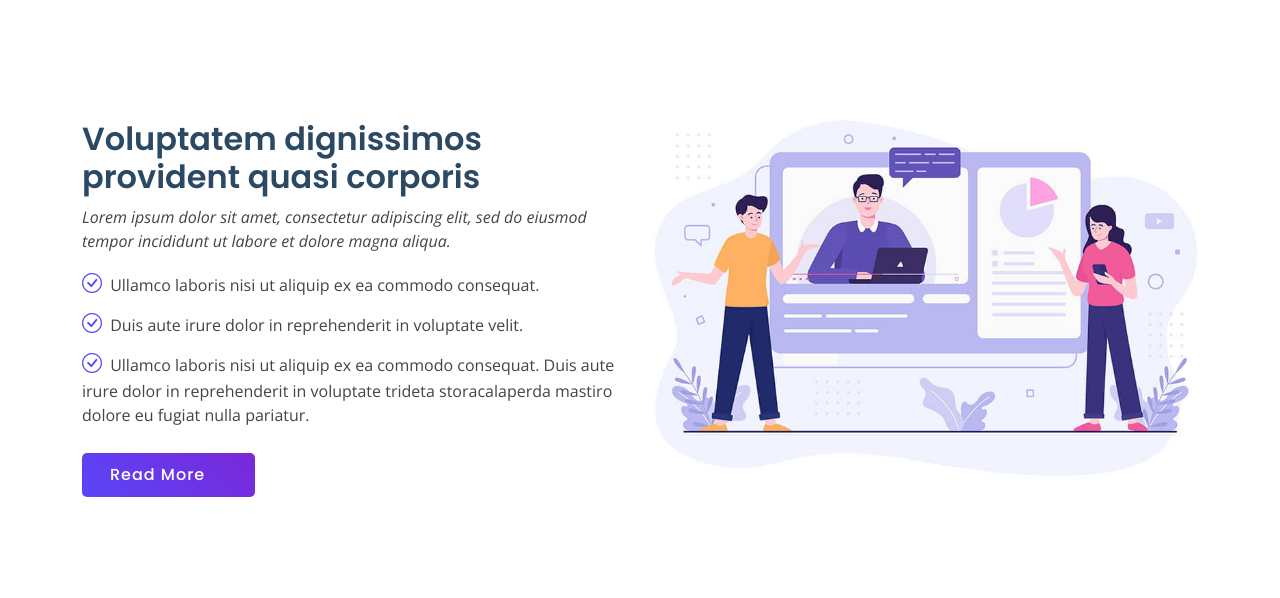
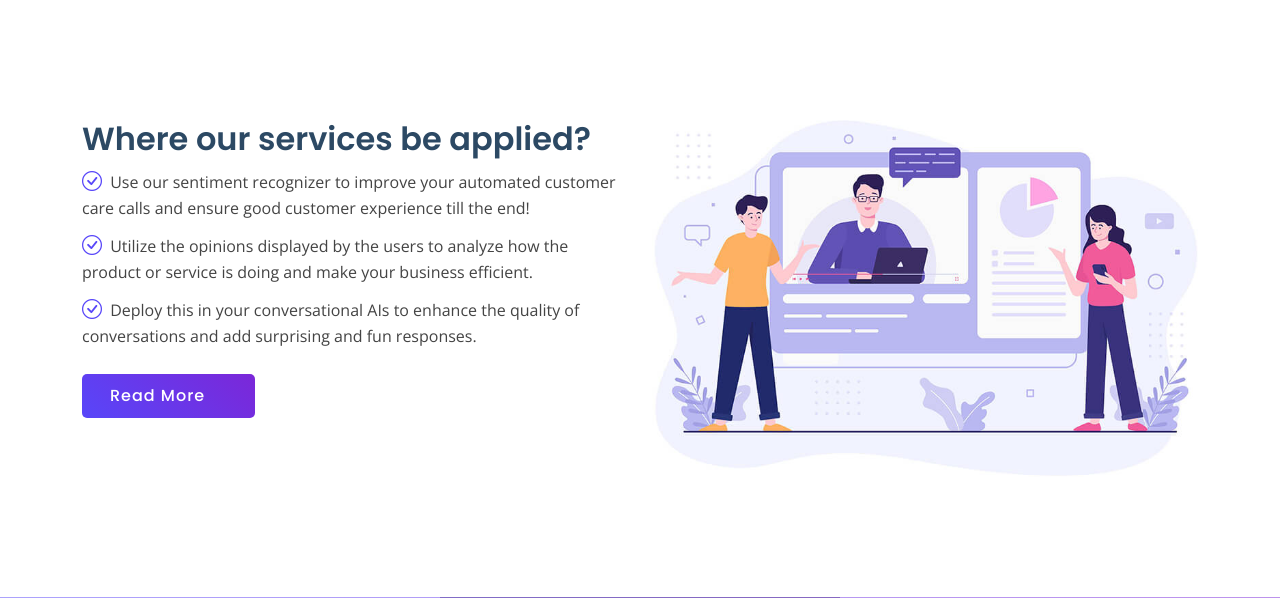
Before and after one commit to Tewatia5355/Capstone-2k21-CPG33, a Django app: page / in a window 1280 px wide. Shown: the part 800-1398 px from the top of the page. Run offline with Django 3.2, Linux system fonts and the light colour scheme; some libraries are stand-ins or nearby versions; grey boxes are pictures that could not be loaded.

Commit message:
updated templates

```diff
--- a/templates/auth/index.html
+++ b/templates/auth/index.html
@@ -89,18 +89,11 @@
             <img src='{% static "assets/images/about.jpg" %}' class="img-fluid" alt="">
           </div>
           <div class="col-lg-6 pt-4 pt-lg-0 order-2 order-lg-1 content" data-aos="fade-right">
-            <h3>Voluptatem dignissimos provident quasi corporis</h3>
-            <p class="fst-italic">
-              Lorem ipsum dolor sit amet, consectetur adipiscing elit, sed do eiusmod tempor incididunt ut labore et
-              dolore
-              magna aliqua.
-            </p>
+            <h3>Where our services be applied?</h3>
             <ul>
-              <li><i class="bi bi-check-circle"></i> Ullamco laboris nisi ut aliquip ex ea commodo consequat.</li>
-              <li><i class="bi bi-check-circle"></i> Duis aute irure dolor in reprehenderit in voluptate velit.</li>
-              <li><i class="bi bi-check-circle"></i> Ullamco laboris nisi ut aliquip ex ea commodo consequat. Duis aute
-                irure dolor in reprehenderit in voluptate trideta storacalaperda mastiro dolore eu fugiat nulla
-                pariatur.</li>
+              <li><i class="bi bi-check-circle"></i> Use our sentiment recognizer to improve your automated customer care calls and ensure good customer experience till the end!</li>
+              <li><i class="bi bi-check-circle"></i> Utilize the opinions displayed by the users to analyze how the product or service is doing and make your business efficient.</li>
+              <li><i class="bi bi-check-circle"></i> Deploy this in your conversational AIs to enhance the quality of conversations and add surprising and fun responses.</li>
             </ul>
             <a href="#" class="read-more">Read More <i class="bi bi-long-arrow-right"></i></a>
           </div>
@@ -150,9 +143,7 @@
 
         <div class="section-title">
           <h2>Contact</h2>
-          <p>Magnam dolores commodi suscipit. Necessitatibus eius consequatur ex aliquid fuga eum quidem. Sit sint
-            consectetur velit. Quisquam quos quisquam cupiditate. Et nemo qui impedit suscipit alias ea. Quia fugiat sit
-            in iste officiis commodi quidem hic quas.</p>
+          <p>Batch 2022, COE</p>
         </div>
 
         <div class="row">
@@ -264,7 +255,7 @@
 
           <div class="col-lg-4 col-md-6 footer-newsletter">
             <h4>Join Our Newsletter</h4>
-            <p>Tamen quem nulla quae legam multos aute sint culpa legam noster magna</p>
+            <p>Keep yourself updated </p>
             <form action="" method="post">
               <input type="email" name="email"><input type="submit" value="Subscribe">
             </form>
@@ -279,7 +270,7 @@
       <div class="copyright-wrap d-md-flex py-4">
         <div class="me-md-auto text-center text-md-start">
           <div class="copyright">
-            &copy; Copyright <strong><span>Techie</span></strong>. All Rights Reserved
+            &copy; Copyright <strong><span>Capstone 2k21, CPG 33</span></strong>. All Rights Reserved
           </div>
           <div class="credits">
             <!-- All the links in the footer should remain intact. -->
--- a/templates/auth/response.html
+++ b/templates/auth/response.html
@@ -69,7 +69,7 @@
     </audio>
     <br>
     <br>
-    <h5>Suitable Text response with this emoji</h5>
+    <h5>Suitable Text response with this emotion</h5>
     <hr>
     <h6>{{data}}</h6>
   </div>
```
Also changed, not shown: auth/views/profile.py (+8 -8 lines), db.sqlite3.
